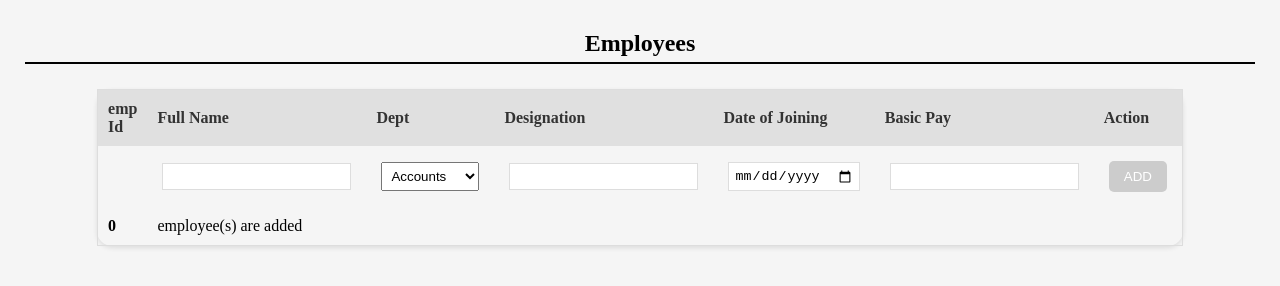
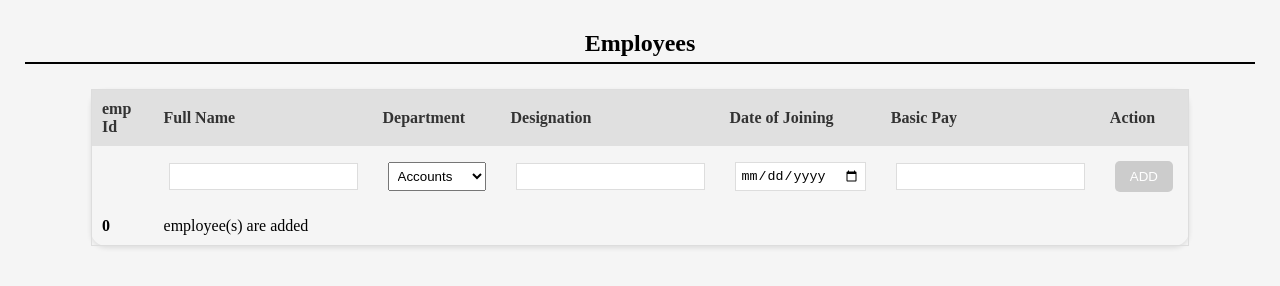
Before and after one commit to basha48/Jquery-Employee-example, a plain HTML site: page index.html in a window 1280 px wide. Drawn offline with nearby package versions, Linux system fonts and the light colour scheme.

Commit message:
employee update jquery

```diff
--- a/css/style.css
+++ b/css/style.css
@@ -19,7 +19,7 @@ h2 {
     padding: 0px;
     border-radius: 15px;
     border: 1px solid #ddd; /* Light border */
-    width: 80%; /* Responsive width adjustment */
+    width: 90%; /* Responsive width adjustment */
     box-shadow: 0 2px 5px rgba(0, 0, 0, 0.1); /* Subtle shadow for depth */
 }
 
--- a/index.html
+++ b/index.html
@@ -16,7 +16,7 @@
                 <tr>
                     <th>emp Id</th>
                     <th>Full Name</th>
-                    <th>Dept</th>
+                    <th>Department</th>
                     <th>Designation</th>
                     <th>Date of Joining</th>
                     <th>Basic Pay</th>
```
